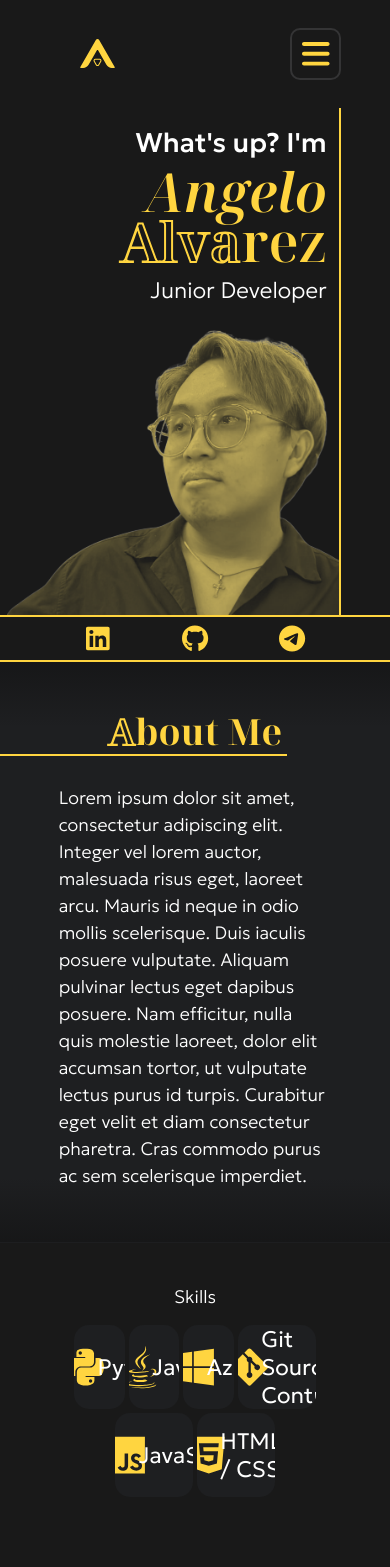
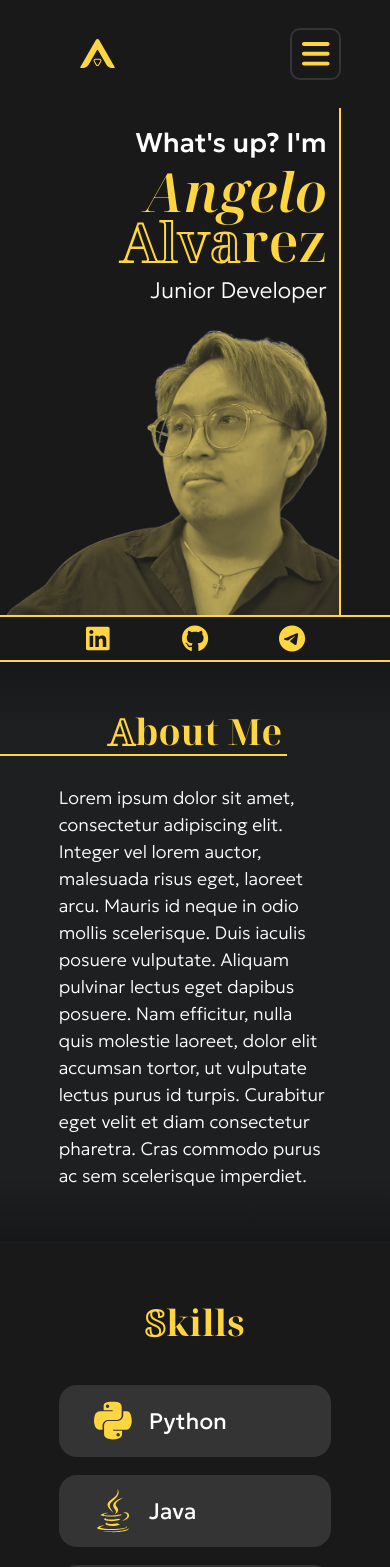
Before and after one commit to Alvallesteros/Alvallesteros, a React (Create React App) app: page / in a window 390 px wide. Shown: the top 1567 px of the page. Built offline with nearby package versions, Linux system fonts and the light colour scheme.

Commit message:
responsive skills

```diff
--- a/src/components/hero-banner.js
+++ b/src/components/hero-banner.js
@@ -31,7 +31,7 @@ function HeroBanner() {
                     <div className={styles.hbline}></div>
                 </div>
             ) :null }
-            <div className='row vcenter'>
+            <div className='row' style={{position: 'relative'}}>
                 { isTablet | isDesktop  ? null: <div className='line'></div>}
                 <div className='col-6 col-l-4 col-s-3 col-md-3 vcenter'>
                     <div className={styles.textContainer}>
@@ -50,7 +50,7 @@ function HeroBanner() {
                 ) :null }
             </div>
             { !isDesktop ? (
-                <div className='row'>
+                <div className='row' style={{position: 'relative'}}>
                 { isTablet | isDesktop  ? null: <div className='line'></div>}
                 <div className={'offset-l-4 col-l-4 col-s-3 col-md-6 ' + styles.profileContainer}>
                     <div className={styles.imgContainer}>
@@ -60,7 +60,7 @@ function HeroBanner() {
             </div>
             ) :null }
             { isTablet | isDesktop  ? null: (
-                <div className='row vcenter'>
+                <div className='row' style={{position: 'relative'}}>
                     <div className='divider'></div>
                     <div className='col-s-1 real-center'>
                         <FontAwesomeIcon icon={faLinkedin} className={styles.socials}/>
--- a/src/components/skills.js
+++ b/src/components/skills.js
@@ -1,59 +1,82 @@
-import React from 'react';
-import styles from '../styles/skills.module.css';
-import common from '../styles/common.module.css';
+import React, { useEffect, useState} from 'react';
 import { FontAwesomeIcon } from '@fortawesome/react-fontawesome'
 import { faPython, faJava, faWindows, faGitAlt, faJs, faHtml5 } from "@fortawesome/free-brands-svg-icons"
 
 function Skills() {
+    const [isTablet, setTablet] = useState(window.innerWidth > 767);
+    const [isDesktop, setDesktop] = useState(window.innerWidth > 1023);
+
+    const updateMedia = () => {
+        setTablet(window.innerWidth > 767);
+        setDesktop(window.innerWidth > 1023);
+    };
+
+    useEffect(() => {
+        window.addEventListener("resize", updateMedia);
+        return () => window.removeEventListener("resize", updateMedia);
+    });
+
     return (
-        <div className={styles.container}>
-            <div className={common.titleText}
-                style={{
-                    textAlign: "center",
-                    margin: "5vh 0 2vh 0"
-                }}>
+        <div className='container' style={{padding: '2rem 0', position: 'relative', margin: '0rem'}}>
+            <div className='row vcenter'>
+                { isTablet | isDesktop  ? <div className='line'></div> :null }
+                <div className='col-s-3 col-md-6 col-l-8 col-12 real-center'>
+                    <div className='header-3 title-design'>
                         <span>S</span>kills
                     </div>
-            <div className={styles.skillsContainer}>
-                <div className={styles.skills}>
-                    <div className={styles.imgContainer}>
-                        <FontAwesomeIcon icon={faPython} className={styles.img}/>
                 </div>
+            </div>
+            <div className='col-10 col-l-6 offset-1 offset-l-1'>
+            <div className='row' style={{gap: "1rem", justifyContent: 'center'}}>
+                    <div className='col-s-3  real-center item-container'>
+                        <div className='image-container'>
+                            <FontAwesomeIcon icon={faPython} className='icon'/>
+                        </div>
+                        <div className='text-container'>
                             <span>Python</span>
                         </div>
-                <div className={styles.skills}>
-                    <div className={styles.imgContainer}>
-                        <FontAwesomeIcon icon={faJava} className={styles.img}/>
                     </div>
+                    <div className='col-s-3 real-center item-container'>
+                        <div className='image-container'>
+                            <FontAwesomeIcon icon={faJava} className='icon'/>
+                        </div>
+                        <div className='text-container'>
                             <span>Java</span>
                         </div>
-                <div className={styles.skills}>
-                    <div className={styles.imgContainer}>
-                        <FontAwesomeIcon icon={faWindows} className={styles.img}/>
                     </div>
+                    <div className='col-s-3 real-center item-container'>
+                        <div className='image-container'>
+                            <FontAwesomeIcon icon={faWindows} className='icon'/>
+                        </div>
+                        <div className='text-container'>
                             <span>Azure</span>
                         </div>
-                <div className={styles.skills} style={{flexBasis: "20vw"}}>
-                    <div className={styles.imgContainer}>
-                        <FontAwesomeIcon icon={faGitAlt} className={styles.img}/>
                     </div>
+                    <div className='col-s-3 real-center item-container'>
+                        <div className='image-container'>
+                            <FontAwesomeIcon icon={faGitAlt} className='icon'/>
+                        </div>
+                        <div className='text-container'>
                             <span>Git Source Control</span>
                         </div>
-                <div className={styles.skills} style={{flexBasis: "20vw"}}>
-                    <div className={styles.imgContainer}>
-                        <FontAwesomeIcon icon={faJs} className={styles.img}/>
                     </div>
+                    <div className='col-s-3 real-center item-container'>
+                        <div className='image-container'>
+                            <FontAwesomeIcon icon={faJs} className='icon'/>
+                        </div>
+                        <div className='text-container'>
                             <span>JavaScript</span>
                         </div>
-                <div className={styles.skills} style={{flexBasis: "20vw"}}>
-                    <div className={styles.imgContainer}>
-                        <FontAwesomeIcon icon={faHtml5} className={styles.img}/>
                     </div>
+                    <div className='col-s-3 real-center item-container'>
+                        <div className='image-container'>
+                            <FontAwesomeIcon icon={faHtml5} className='icon'/>
+                        </div>
+                        <div className='text-container'>
                             <span>HTML / CSS</span>
                         </div>
                     </div>
-            <div className={common.lefthandContainer}>
-                <div className={common.line}></div>
+                </div>
             </div>
         </div>
     );
--- a/src/index.css
+++ b/src/index.css
@@ -37,6 +37,83 @@ code {
     monospace;
 }
 
+
+[class*="col-"] {
+  float: left;
+  padding: 10px;
+  border: 0px solid red;
+  display: flex;
+}
+
+.row {
+  display: flex;
+  flex-wrap: wrap;
+}
+
+.row::after {
+  content: "";
+  clear: both;
+}
+
+[class*="web-container"] {
+  display: flex;
+  margin: auto;
+  margin-top: 0;
+  flex-direction: column;
+  justify-content: center;
+  position: relative;
+}
+
+.container {
+  width: 100%;
+  margin: 1rem 0 1rem 0;
+}
+
+.real-center {
+  align-items: center;
+  justify-content: center;
+}
+
+.line {
+  border-left: var(--stroke) solid var(--yellow);
+  position: absolute;
+  right: 0;
+  top: 0;
+  bottom: 0;
+  z-index: 100;
+}
+
+.divider {
+  position: absolute;
+  border-top: var(--stroke) solid var(--yellow);
+  top: 0;
+  right: -50vw;
+  z-index: 100;
+  width: 150vw;
+}
+
+.vcenter {align-items: center;}
+.hcenter {justify-content: center;}
+.align-end {justify-content: end;}
+
+.title-design {
+    color: var(--yellow);
+    font-family: var(--design-font);
+    font-weight: 700;
+    padding: 0.25em 0 0.5em 0;
+}
+
+.title-design span {
+  color: rgba(0, 0, 0, 0);
+  -webkit-text-stroke-color: var(--yellow);
+  -webkit-text-stroke-width: var(--stroke);
+}
+
+.text {
+  font-size: 1em;
+  font-family: var(--text-font);
+  color: white;
+}
 
 
 @media only screen and (min-width: 1400px) {
@@ -164,80 +241,33 @@ code {
   }
 }
 
-
-[class*="col-"] {
-  float: left;
-  padding: 10px;
-  border: 0px solid red;
+.item-container {
+  background-color: var(--light-gray);
+  border-radius: 1rem;
+  min-height: 4rem;
   display: flex;
+  padding: 0 1rem;
 }
 
-.row::after {
-  content: "";
-  clear: both;
-  display: table;
+.image-container {
+  height: 4rem;
+  aspect-ratio: 1/1;
+  width: auto;
+  display: flex;
+  align-items: center;
+  justify-content: center;
+  margin: 0;
+  padding: 0;
 }
 
-.row {
-  display: flex;
-  position: relative;
+.image-container .icon {
+  height: 60%;
+  color: var(--yellow);
 }
 
-[class*="web-container"] {
-  display: flex;
-  margin: auto;
-  margin-top: 0;
-  flex-direction: column;
-  justify-content: center;
-  position: relative;
+.text-container {
+  flex-grow: 1;
+  font-size: 1.25rem;
+  font-weight: 400;
+  padding: 1rem 0;
 }
-
-.container {
-  width: 100%;
-  margin: 1rem 0 1rem 0;
-}
-
-.real-center {
-  align-items: center;
-  justify-content: center;
-}
-
-.line {
-  border-left: var(--stroke) solid var(--yellow);
-  height: 100%;
-  position: absolute;
-  right: 0;
-  z-index: 100;
-}
-
-.divider {
-  position: absolute;
-  border-top: var(--stroke) solid var(--yellow);
-  top: 0;
-  right: -50vw;
-  z-index: 100;
-  width: 150vw;
-}
-
-.vcenter {align-items: center;}
-.hcenter {justify-content: center;}
-.align-end {justify-content: end;}
-
-.title-design {
-    color: var(--yellow);
-    font-family: var(--design-font);
-    font-weight: 700;
-    padding: 0.25em 0 0.5em 0;
-}
-
-.title-design span {
-  color: rgba(0, 0, 0, 0);
-  -webkit-text-stroke-color: var(--yellow);
-  -webkit-text-stroke-width: var(--stroke);
-}
-
-.text {
-  font-size: 1em;
-  font-family: var(--text-font);
-  color: white;
-}
--- a/src/index.js
+++ b/src/index.js
@@ -7,6 +7,7 @@ import reportWebVitals from './reportWebVitals';
 const root = ReactDOM.createRoot(document.getElementById('root'));
 root.render(
   <React.StrictMode>
+    <meta name="viewport" content="width=device-width, initial-scale=1.0"></meta>
     <App />
   </React.StrictMode>
 );
--- a/src/styles/about-me.module.css
+++ b/src/styles/about-me.module.css
@@ -1,5 +1,4 @@
 .container {
-    overflow: visible;
     position: relative;
     margin-top: 0;
     margin-bottom: 0;
--- a/src/styles/skills.module.css
+++ /dev/null
@@ -1,50 +0,0 @@
-.container {
-    width: 100%;
-    display: flex;
-    align-items: center;
-    flex-direction: column;
-    padding-bottom: 10vh;
-    position: relative;
-}
-
-.skillsContainer {
-    height: 55%;
-    width: 69vw;
-    display: flex;
-    justify-content: center;
-    gap: 1vw;
-    flex-wrap: wrap;
-}
-
-.skills {
-    height: 10vh;
-    min-width: 13vw;
-    width: 13vw;
-    background-color: var(--dark-gray);
-    border-radius: 15px/15px;
-    overflow: hidden;
-    display: flex;
-    align-items: center;
-    flex-shrink: 0;
-}
-
-.imgContainer {
-    height: 100%;
-    width: 6vw;
-    display: flex;
-    justify-content: center;
-    align-items: center;
-}
-
-.img {
-    height: 50%;
-    margin: 1.5vh 0 1.5vh 0;
-    color: var(--yellow);
-}
-
-.skills span {
-    font-family: var(--text-font);
-    color: white;
-    font-weight: 300;
-    font-size: 1.25em;
-}
```
Lines whose indentation alone changed are shown as unchanged.
